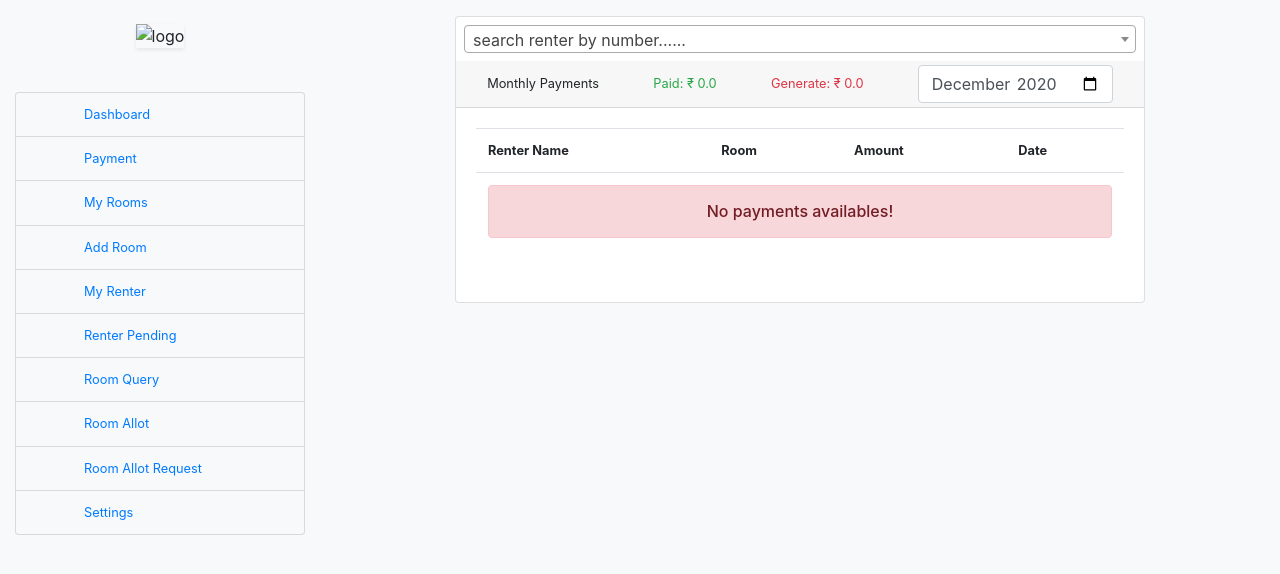
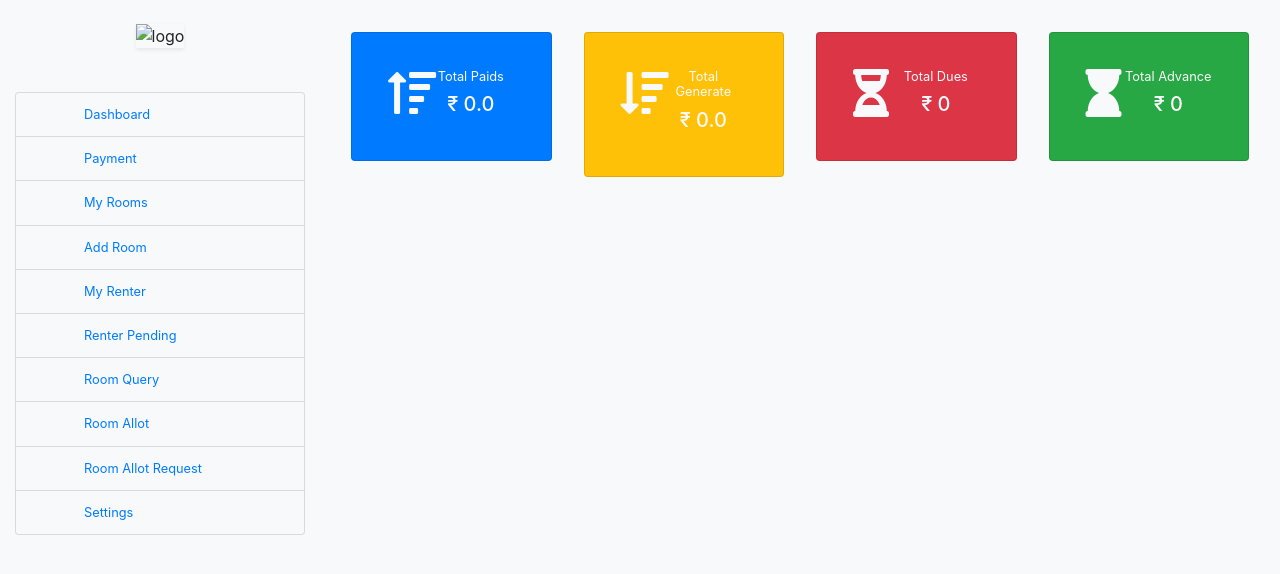
Before and after one commit to jayyadav362/roomrent, a Django app: page /owner_payment/ in a window 1280 px wide. Shown: the part 56-630 px from the top of the page. Run offline with Django 3.2, Linux system fonts and the light colour scheme; the first user in the database is signed in; data comes from the database, SQL or seed files in the repository; some libraries are stand-ins or nearby versions.

Commit message:
payment dasboard

```diff
--- a/datawork/templatetags/template_tags.py
+++ b/datawork/templatetags/template_tags.py
@@ -78,11 +78,38 @@ def cond(x):
         return False
 
 @register.filter
-def month_due(pg, pp):
+def total_due(pg, pp):
     return round(abs(pg - pp))
 
-# def due_cond(pg,pp):
-#     if (pg - pp > 0):
-#         return True
-#     else:
-#         return False
+@register.filter
+def total_add(pg, pp):
+    return round(abs(pg + pp))
+
+@register.filter
+def due_cond(pg,pp):
+    if (pg - pp > 0):
+        return True
+    else:
+        return False
+
+@register.filter
+def sum_due(l):
+    sum = 0
+    for x in l:
+        if cond(x):
+            data = subtract(x)
+            sum += data
+        else:
+            pass
+    return sum
+
+@register.filter
+def sum_advance(l):
+    sum = 0
+    for x in l:
+        if cond(x):
+            pass
+        else:
+            data = subtract(x)
+            sum += data
+    return sum
--- a/datawork/views.py
+++ b/datawork/views.py
@@ -14,6 +14,7 @@ from datetime import datetime,timedelta
 import string
 import random
 from django.db.models import Sum
+#import matplotlib.pyplot as plt
 from datawork.templatetags import template_tags
 # Create your views here.
 
@@ -24,31 +25,6 @@ def diff_month(d1, d2):
     return (d1.year - d2.year) * 12 + d1.month - d2.month
 
 def home(r):
-    renter = RoomRenter.objects.all()
-    for rt in renter:
-        allot = RoomAllot.objects.filter(renter=rt.user_id, ra_status='1').filter(ra_room_id__r_status='1')
-        for x in allot:
-            doj = x.ra_doc
-            doj = datetime(doj.year, doj.month, 1)
-            while diff_month(datetime.now().date(), doj) >= 0:
-                cond = Q(pg_month__month=doj.month,pg_month__year=doj.year) & Q(pg_allot_id=x.ra_id) & Q(user_id__username=x.renter)
-                if PaymentGenerate.objects.filter(cond).exists() == False:
-                    p = PaymentGenerate()
-                    p.pg_txn = create_txn_code(8)
-                    p.pg_month = doj
-                    p.pg_amount = x.ra_room_id.r_rent / x.ra_room_id.roomallot_set.filter(ra_status='1').count()
-                    p.pg_allot_id = RoomAllot(x.ra_id)
-                    p.user_id = x.renter
-                    p.owner = x.user_id
-                    p.save()
-                else:
-                    try:
-                        p = PaymentGenerate.objects.get(Q(pg_month__month=datetime.now().date().month,pg_month__year=datetime.now().date().year) & Q(pg_allot_id=x.ra_id) & Q(user_id__username=x.renter))
-                        p.pg_amount = x.ra_room_id.r_rent / x.ra_room_id.roomallot_set.filter(ra_status='1').count()
-                        p.save()
-                    except ObjectDoesNotExist:
-                        pass
-                doj = datetime(doj.year, doj.month, 1) + datedelta(months=1)
     return render(r, 'home.html')
 
 def state_search(r):
@@ -288,6 +264,32 @@ def register_owner(r):
 
 @login_required(login_url=logins)
 def owner_profile(r):
+    allot = RoomAllot.objects.filter(user_id__username=r.user, ra_status='1').filter(ra_room_id__r_status='1')
+    for x in allot:
+        doj = x.ra_doc
+        doj = datetime(doj.year, doj.month, 1)
+        while diff_month(datetime.now().date(), doj) >= 0:
+            cond = Q(pg_month__month=doj.month, pg_month__year=doj.year) & Q(pg_allot_id=x.ra_id) & Q(
+                user_id__username=x.renter)
+            if PaymentGenerate.objects.filter(cond).exists() == False:
+                p = PaymentGenerate()
+                p.pg_txn = create_txn_code(8)
+                p.pg_month = doj
+                p.pg_amount = x.ra_room_id.r_rent / x.ra_room_id.roomallot_set.filter(ra_status='1').count()
+                p.pg_allot_id = RoomAllot(x.ra_id)
+                p.user_id = x.renter
+                p.owner = x.user_id
+                p.save()
+            else:
+                try:
+                    p = PaymentGenerate.objects.get(
+                        Q(pg_month__month=datetime.now().date().month, pg_month__year=datetime.now().date().year) & Q(
+                            pg_allot_id=x.ra_id) & Q(user_id__username=x.renter))
+                    p.pg_amount = x.ra_room_id.r_rent / x.ra_room_id.roomallot_set.filter(ra_status='1').count()
+                    p.save()
+                except ObjectDoesNotExist:
+                    pass
+            doj = datetime(doj.year, doj.month, 1) + datedelta(months=1)
     data = {
         "user": RoomOwner.objects.filter(user_id__username=r.user),
         "userdata": User.objects.filter(username=r.user),
@@ -334,6 +336,7 @@ def add_room(r):
             d.user_id = r.user
             d.slug = str(r.user) + '-' + r.POST.get('r_title')
             d.save()
+            messages.success(r, 'Room add was successfully!')
             return redirect('add_room')
     data = {
         "form": rm,
@@ -555,6 +558,19 @@ def query_delete(r,q_id):
 
 @login_required(login_url=logins)
 def owner_payment(r):
+    total_paid = PaymentPaid.objects.filter(owner_id=r.user)
+    total_gen = PaymentGenerate.objects.filter(owner=r.user)
+    data = {
+        "renter": RoomAllot.objects.filter(Q(user_id__username=r.user, ra_status='1') | Q(user_id__username=r.user, ra_status='2')),
+        "total_paid":total_paid.aggregate(Sum('pp_amount'))['pp_amount__sum'] or 00.00,
+        "total_gen":total_gen.aggregate(Sum('pg_amount'))['pg_amount__sum'] or 00.00,
+        "user": RoomOwner.objects.filter(user_id__username=r.user),
+        "userdata": User.objects.filter(username=r.user),
+    }
+    return render(r,'roomowner/owner_payment.html',data)
+
+@login_required(login_url=logins)
+def owner_payment_paid(r):
     if r.method == 'POST':
         date = r.POST.get('month')
         m = datetime.strptime(date, '%Y-%m').date()
@@ -576,6 +592,49 @@ def owner_payment(r):
         "user": RoomOwner.objects.filter(user_id__username=r.user),
         "userdata": User.objects.filter(username=r.user),
     }
-    return render(r,'roomowner/owner_payment.html',data)
+    return render(r,'roomowner/owner_payment_paid.html',data)
+
+@login_required(login_url=logins)
+def owner_payment_gen(r):
+    if r.method == 'POST':
+        date = r.POST.get('month')
+        m = datetime.strptime(date, '%Y-%m').date()
+        c_month = m.month
+        c_year = m.year
+    else:
+        c_month = datetime.now().date().month
+        c_year = datetime.now().date().year
+        c_date = datetime.now().date()
+        date = c_date.strftime('%Y-%m')
+
+    pay = PaymentPaid.objects.filter(pp_doc__month=c_month,pp_doc__year=c_year).filter(owner_id=r.user)
+    gen = PaymentGenerate.objects.filter(pg_doc__month=c_month,pg_doc__year=c_year).filter(owner=r.user)
+    data = {
+        "paid": pay.aggregate(Sum('pp_amount'))['pp_amount__sum'] or 00.00,
+        "gen": gen.aggregate(Sum('pg_amount'))['pg_amount__sum'] or 00.00,
+        "payment": gen,
+        "date": date,
+        "user": RoomOwner.objects.filter(user_id__username=r.user),
+        "userdata": User.objects.filter(username=r.user),
+    }
+    return render(r, 'roomowner/owner_payment_gen.html', data)
+
+@login_required(login_url=logins)
+def owner_payment_due(r):
+    data = {
+    "renter": RoomAllot.objects.filter(Q(user_id__username=r.user, ra_status='1') | Q(user_id__username=r.user, ra_status='2')),
+    "user": RoomOwner.objects.filter(user_id__username=r.user),
+    "userdata": User.objects.filter(username=r.user),
+    }
+    return render(r,'roomowner/owner_payment_due.html',data)
+
+@login_required(login_url=logins)
+def owner_payment_advance(r):
+    data = {
+    "renter": RoomAllot.objects.filter(Q(user_id__username=r.user, ra_status='1') | Q(user_id__username=r.user, ra_status='2')),
+    "user": RoomOwner.objects.filter(user_id__username=r.user),
+    "userdata": User.objects.filter(username=r.user),
+    }
+    return render(r,'roomowner/owner_payment_advance.html',data)
 
 #--------------------------------------------------------------------------
--- a/roomrent/urls.py
+++ b/roomrent/urls.py
@@ -35,6 +35,10 @@ urlpatterns = [
     path('room_pending/<int:p_id>',views.room_pending,name="room_pending"),
     path('room_allot/',views.room_allot,name="room_allot"),
     path('owner_payment/',views.owner_payment,name="owner_payment"),
+    path('owner_payment_paid/',views.owner_payment_paid,name="owner_payment_paid"),
+    path('owner_payment_gen/',views.owner_payment_gen,name="owner_payment_gen"),
+    path('owner_payment_due/',views.owner_payment_due,name="owner_payment_due"),
+    path('owner_payment_advance/',views.owner_payment_advance,name="owner_payment_advance"),
     path('password_change_owner/',views.password_change_owner,name="password_change_owner"),
     path('my_renter/',views.my_renter,name="my_renter"),
     path('room_allot_request/',views.room_allot_request,name="room_allot_request"),
--- a/templates/roomowner/owner_payment.html
+++ b/templates/roomowner/owner_payment.html
@@ -2,50 +2,79 @@
 {% load template_tags %}
 {% block content %}
     <div class="col-lg-9">
-    <div class="row">
-        <div class="col-lg-9 mx-auto">
-            <div class="card">
-                    <div class="p-2">
-                        <select  id="renter_search" class="form-control ">
-                            <option selected disabled="true">search renter by number......</option>
-                        </select>
+        <div class="row ">
+            <div class="col-lg-12">
+                <div class="row no-gutters">
+                    <div class="col-lg-3 mt-2">
+                        <a href="{% url 'owner_payment_paid' %}" class="nav-link">
+                        <div class="card bg-primary p-3">
+                            <div class="card-body text-center">
+                                <div class="row">
+                                    <div class="col-3">
+                                        <i class="fas fa-sort-amount-up text-light fa-3x"></i>
+                                    </div>
+                                    <div class="col-9">
+                                        <h6 class="text-light small">Total Paids</h6>
+                                        <h5 class="text-light">₹ {{ total_paid }}</h5>
+                                    </div>
+                                </div>
+                            </div>
+                        </div>
+                        </a>
                     </div>
-                <div class="card-header small p-1">
-                    <div class="form-inline">
-                        <span class="text-center mx-auto">Monthly Payments</span>
-                        <span class="mx-auto text-success">Paid: ₹ {{ paid }}</span>
-                        <span class="mx-auto text-danger">Generate: ₹ {{ gen }}</span>
-                        <form action="" method="post" class="mx-auto">
-                            {% csrf_token %}
-                            <input type="month" class="form-control mx-auto small" name="month" value="{{ date }}" onchange="this.form.submit();">
-                        </form>
-                    </div>
+                    <div class="col-lg-3 mt-2">
+                    <a href="{% url 'owner_payment_gen' %}" class="nav-link">
+                        <div class="card bg-warning p-3">
+                            <div class="card-body text-center">
+                                <div class="row">
+                                    <div class="col-3">
+                                        <i class="fas fa-sort-amount-down text-light fa-3x"></i>
+                                    </div>
+                                    <div class="col-9">
+                                        <h6 class="text-light small">Total Generate</h6>
+                                        <h5 class="text-light">₹ {{ total_gen }}</h5>
+                                    </div>
+                                </div>
+                            </div>
+                        </div>
+                    </a>
                 </div>
-                <div class="card-body">
-
-                    <table class="table table-responsive-sm">
-                        <tr class="small">
-                            <th>Renter Name</th>
-                            <th>Room</th>
-                            <th>Amount</th>
-                            <th>Date</th>
-                        </tr>
-                        {% for p in payment %}
-                            <tr class="small">
-                            <td><a href="{% url 'view_renter_profile' p.renter_id.username %}" class="nav-link p-0 m-0">{{ p.renter_id.first_name }} {{ p.renter_id.last_name }}</a></td>
-                            <td><a href="{% url 'owner_room_view' p.pp_allot_id.ra_room_id.r_id %}" class="nav-link p-0 m-0">{{ p.pp_allot_id.ra_room_id.r_title }}</a></td>
-                            <td class="text-success">{{ p.pp_amount }}</td>
-                            <td>{{ p.pp_doc|date:'d M,Y' }}</td>
-                            </tr>
-                        {% empty %}
-                        <tr>
-                            <td colspan="5"><div class="alert alert-danger h6 text-center p-3" role="alert">No payments availables!</div></td>
-                        </tr>
-                        {% endfor %}
-                    </table>
+                    <div class="col-lg-3 mt-2">
+                    <a href="{% url 'owner_payment_due' %}" class="nav-link">
+                        <div class="card bg-danger p-3">
+                            <div class="card-body text-center">
+                                <div class="row">
+                                    <div class="col-3">
+                                        <i class="fas fa-hourglass-half text-light fa-3x"></i>
+                                    </div>
+                                    <div class="col-9">
+                                        <h6 class="text-light small">Total Dues</h6>
+                                        <h5 class="text-light">₹ {{ renter|sum_due }}</h5>
+                                    </div>
+                                </div>
+                            </div>
+                        </div>
+                    </a>
+                </div>
+                    <div class="col-lg-3 mt-2">
+                    <a href="{% url 'owner_payment_advance' %}" class="nav-link">
+                        <div class="card bg-success p-3">
+                            <div class="card-body text-center">
+                                <div class="row">
+                                    <div class="col-3">
+                                        <i class="fas fa-hourglass text-light fa-3x"></i>
+                                    </div>
+                                    <div class="col-9">
+                                        <h6 class="text-light small">Total Advance</h6>
+                                        <h5 class="text-light">₹ {{ renter|sum_advance }}</h5>
+                                    </div>
+                                </div>
+                            </div>
+                        </div>
+                    </a>
+                </div>
                 </div>
             </div>
         </div>
     </div>
-    </div>
 {% endblock %}
--- a/templates/roomowner/ro_base.html
+++ b/templates/roomowner/ro_base.html
@@ -6,7 +6,6 @@
     <title>Room Rent</title>
 {% load static %}
     <link rel="stylesheet" href="{% static 'bootstrap.css' %}">
-    <link rel="stylesheet" href="{% static 'style.css' %}">
     <link rel="stylesheet" href="https://use.fontawesome.com/releases/v5.5.0/css/all.css" integrity="sha384-B4dIYHKNBt8Bc12p+WXckhzcICo0wtJAoU8YZTY5qE0Id1GSseTk6S+L3BlXeVIU" crossorigin="anonymous">
     <link href="https://cdn.jsdelivr.net/npm/select2@4.1.0-beta.1/dist/css/select2.min.css" rel="stylesheet" />
 </head>
@@ -50,6 +49,7 @@
 <script src="https://stackpath.bootstrapcdn.com/bootstrap/4.3.1/js/bootstrap.min.js" integrity="sha384-JjSmVgyd0p3pXB1rRibZUAYoIIy6OrQ6VrjIEaFf/nJGzIxFDsf4x0xIM+B07jRM" crossorigin="anonymous"></script>
 <script src="https://code.jquery.com/jquery-3.5.1.min.js" integrity="sha256-9/aliU8dGd2tb6OSsuzixeV4y/faTqgFtohetphbbj0=" crossorigin="anonymous"></script>
 <script src="https://cdn.jsdelivr.net/npm/select2@4.1.0-beta.1/dist/js/select2.min.js"></script>
+<script src="https://cdn.jsdelivr.net/npm/chart.js@2.8.0"></script>
 <script>
     $(document).ready(function () {
         $('#select_renter').select2({
@@ -76,7 +76,7 @@
                 processResults: function (data) {
                     return {
                         results: $.map(data, function (item) {
-                            return {id: item.id, text: item.first_name+" "+item.last_name};
+                            return {id: item.id, text: item.first_name+" "+item.last_name,username:item.username};
                         })
                     };
                 }
@@ -85,7 +85,7 @@
         });
         $("#renter_search").on("select2:select", function(e) {
             var selected = $(this).select2('data')[0];
-            location.href = 'http://127.0.0.1:8000/view_renter_profile/' + selected.id;
+            location.href = 'http://127.0.0.1:8000/view_renter_profile/' + selected.username;
         });
     });
 
--- a/templates/roomowner/view_renter_profile.html
+++ b/templates/roomowner/view_renter_profile.html
@@ -86,7 +86,7 @@
                 <div class="modal-body">
                     <div class="form-group">
                         <label for="">Amount</label>
-                        <input type="text" class="form-control" name="amount" value="{{ rm|subtract }}">
+                        <input type="text" class="form-control" name="amount"  value="{% if rm|cond %}{{ rm|subtract }}{% else %} 0 {% endif %}">
                     </div>
                 </div>
                 <div class="modal-footer">
```
Also changed, not shown: templates/house_view.html (+12 -6 lines), templates/roomowner/add_room.html (+8 -0 lines), templates/roomowner/owner_payment_advance.html (added, +61 -0 lines), templates/roomowner/owner_payment_due.html (added, +60 -0 lines), templates/roomowner/owner_payment_gen.html (added, +50 -0 lines), templates/roomowner/owner_payment_paid.html (added, +50 -0 lines), templates/roomowner/ro_roomallot_pending.html (+8 -0 lines), db.sqlite3.
